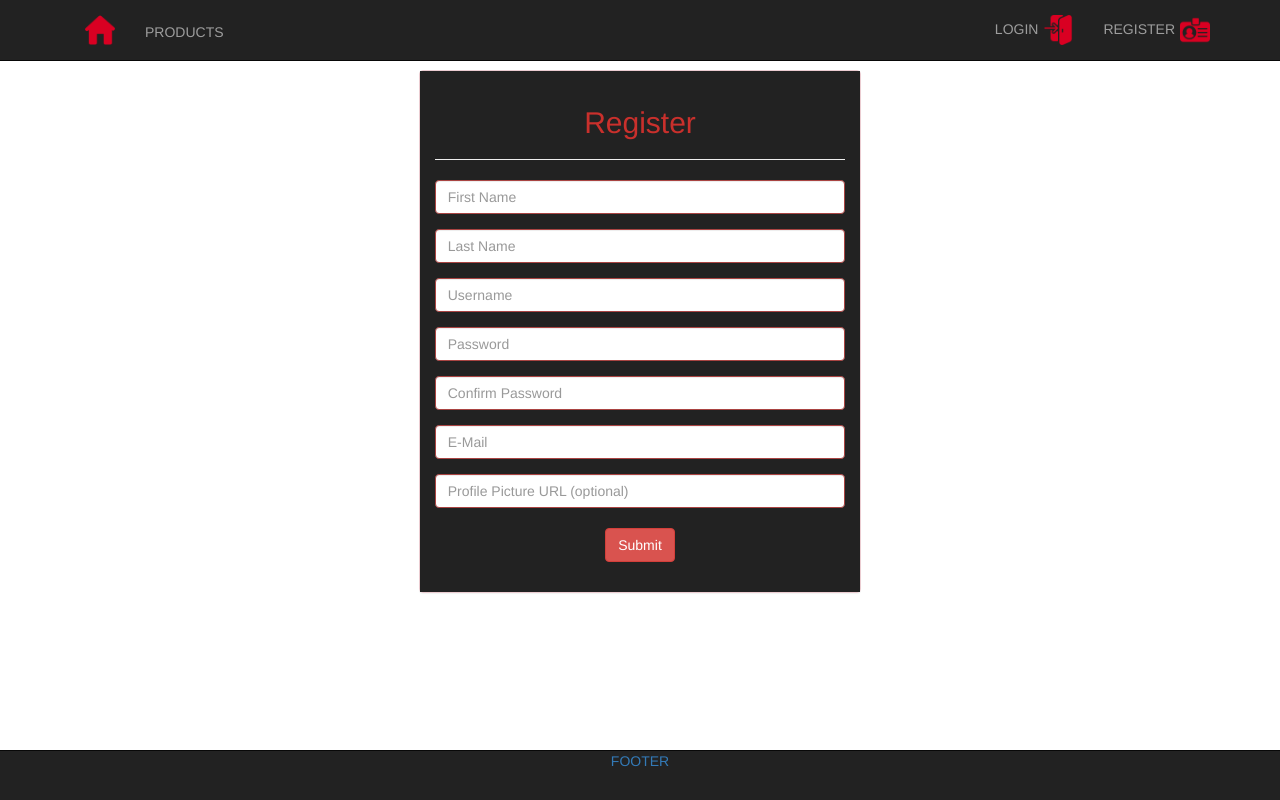
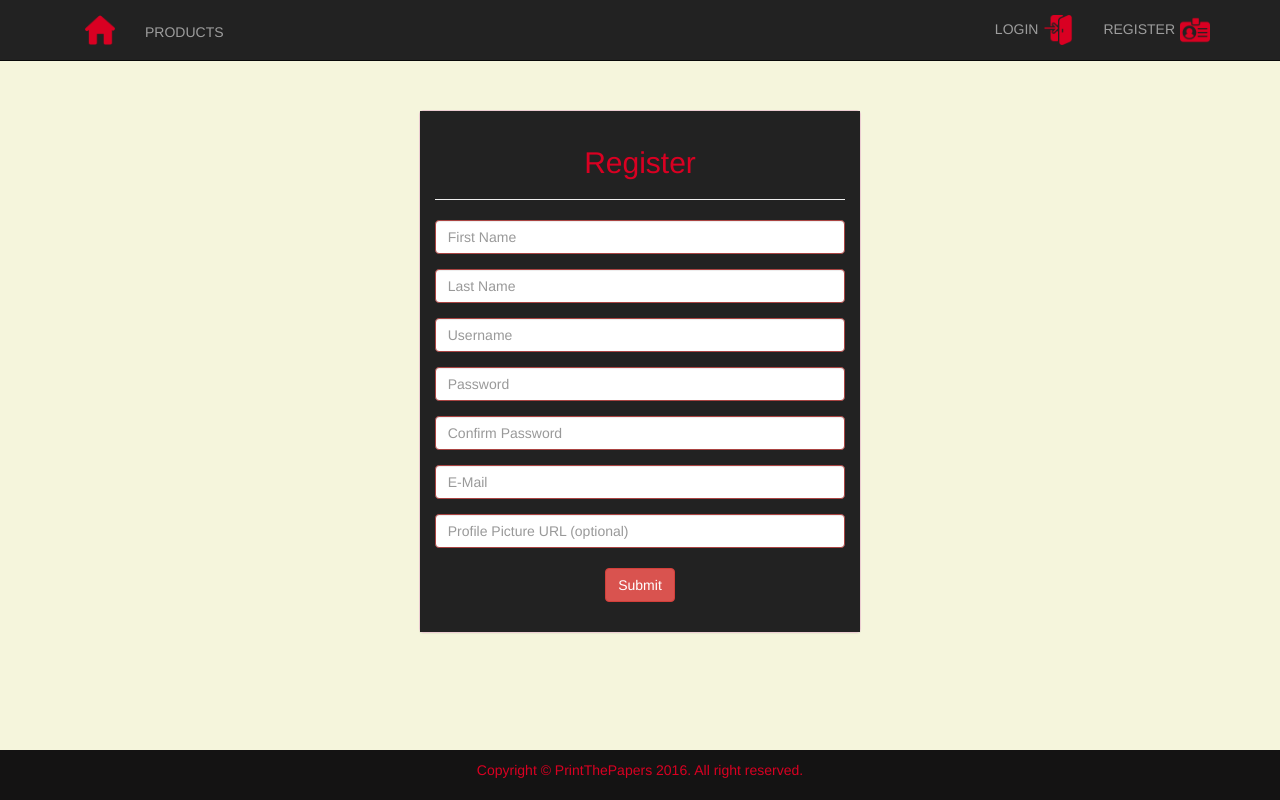
Before and after one commit to C-Karadjov/PrintThePapers, a Node project: template views/users/register.pug in a window 1280 px wide. Run offline with Node 20 templates, Linux system fonts and the light colour scheme; the template is opened without the code that fills it, so the values that code supplies are empty; some libraries are stand-ins or nearby versions.

Commit message:
small fix

```diff
--- a/public/css/main.css
+++ b/public/css/main.css
@@ -1,14 +1,23 @@
+html {
+    position: relative;
+    min-height: 100%;
+}
+body {
+    padding-top: 60px;
+    background: beige;
+    margin-bottom: 100px;
+}
 .form-panel {
     background: #222222;
 }
 .color-text {
-    color: #c9302c;
+    color: #d90022;
 }
 .btn {
     margin-top: 20px;
 }
 #main-container {
-    margin-top: 70px;
+    margin-top: 50px;
 }
 .nav-img {
     margin-left: 5px;
@@ -23,3 +32,14 @@
 .admin-color {
     color: red;
 }
+.mainFoot {
+    position: absolute;
+    bottom: 0;
+    width: 100%;
+    height: 50px;
+    background-color: #141313;
+}
+.footer {
+    padding-top: 10px;
+    color: #d90022;
+}
--- a/public/js/user.auth.js
+++ b/public/js/user.auth.js
@@ -21,82 +21,89 @@
                 $('#password-login').val('');
             });
     });
-    // $('#btn-register').on('click', () => {
-    //     const body = {
-    //         firstName: $('#first-name-register').val().trim(),
-    //         lastName: $('#last-name-register').val().trim(),
-    //         username: $('#username-register').val().trim(),
-    //         password: $('#password-register').val().trim(),
-    //         reenterPassword: $('#reenter-password-register').val().trim(),
-    //         email: $('#email-register').val().trim(),
-    //         profilePicture: $('#avatar-register').val().trim(),
-    //     };
-    //
-    //     if (Object.keys(body).length === 0) {
-    //         toastr.error('Please fill out all of the fields!');
-    //         return;
-    //     }
-    //
-    //     // for (const prop in body) {
-    //     //     if (!body[prop].trim() && prop !== 'avatar') {
-    //     //         toastr.error('Please fill out all of the fields!' +
-    //     //             ' Only the avatar is optional!');
-    //     //         return;
-    //     //     }
-    //     // }
-    //
-    //     if (body.firstName.length < 2 || body.firstName.length > 18) {
-    //         toastr.error('First name cannot be smaller ' +
-    //             'than 2 symbols or greater than 18!');
-    //         $('#first-name-register').val('').focus();
-    //         return;
-    //     }
-    //
-    //     if (body.lastName.length < 2 || body.lastName.length > 18) {
-    //         toastr.error('Last name cannot be smaller ' +
-    //             'than 2 symbols or greater than 18!');
-    //         $('#last-name-register').val('').focus();
-    //         return;
-    //     }
-    //
-    //     if (!body.password || body.password !== body.reenterPassword) {
-    //         toastr.error('Passwords do not match!');
-    //         $('#password-register').val('').focus();
-    //         $('#reenter-password-register').val('');
-    //         return;
-    //     }
-    //
-    //     if (body.password.length < 6 || body.password.length > 18) {
-    //         toastr.error('Password should be between 6 and 18 symbols!');
-    //         $('#password-register').val('').focus();
-    //         $('#reenter-password-register').val('');
-    //         return;
-    //     }
-    //
-    //     const emailRegex = /^(([^<>()\[\]\\.,;:\s@"]+(\.[^<>()\[\]\\.,;:\s@"]+)*)|(".+"))@((\[[0-9]{1,3}\.[0-9]{1,3}\.[0-9]{1,3}\.[0-9]{1,3}])|(([a-zA-Z\-0-9]+\.)+[a-zA-Z]{2,}))$/;
-    //     if (!emailRegex.test(body.email)) {
-    //         toastr.error('Invalid E-Mail!');
-    //         $('#email-register').val('').focus();
-    //         return;
-    //     }
-    //
-    //     requester.postJSON('/register', body)
-    //         .then((res) => {
-    //             console.log(res);
-    //             toastr.success('Registration successful! Redirecting...');
-    //             setTimeout(() => {
-    //                 window.location = '/';
-    //             }, 1500);
-    //         })
-    //         .catch((err) => {
-    //             console.log(err);
-    //             if (err.responseJSON.code === 11000) {
-    //                 toastr.error(`Username "${body.username}" already exists!`);
-    //                 $('#username-register').val('');
-    //             } else {
-    //                 console.log(err);
-    //                 toastr.error('An error occurred! Please try again!');
-    //             }
-    //         });
-    // });
+    $('#btn-register').on('click', () => {
+        const body = {
+            firstName: $('#first-name-register').val().trim(),
+            lastName: $('#last-name-register').val().trim(),
+            username: $('#username-register').val().trim(),
+            password: $('#password-register').val().trim(),
+            reenterPassword: $('#reenter-password-register').val().trim(),
+            email: $('#email-register').val().trim(),
+            avatar: $('#avatar-register').val().trim(),
+        };
+
+        if (Object.keys(body).length === 0) {
+            toastr.error('Please fill out all of the fields!');
+            return;
+        }
+
+        for (const prop in body) {
+            if (!body[prop].trim() && prop !== 'avatar') {
+                toastr.error('Please fill out all of the fields!' +
+                    ' Only the avatar is optional!');
+                return;
+            }
+        }
+
+        if (body.firstName.length < 2 || body.firstName.length > 18) {
+            toastr.error('First name cannot be smaller ' +
+                'than 2 symbols or greater than 18!');
+            $('#first-name-register').val('').focus();
+            return;
+        }
+
+        if (body.lastName.length < 2 || body.lastName.length > 18) {
+            toastr.error('Last name cannot be smaller ' +
+                'than 2 symbols or greater than 18!');
+            $('#last-name-register').val('').focus();
+            return;
+        }
+
+        if (body.username.length < 2 || body.username.length > 18) {
+            toastr.error('Username cannot be smaller ' +
+                'than 2 symbols or greater than 18!');
+            $('#username-register').val('').focus();
+            return;
+        }
+
+        if (!body.password || body.password !== body.reenterPassword) {
+            toastr.error('Passwords do not match!');
+            $('#password-register').val('').focus();
+            $('#reenter-password-register').val('');
+            return;
+        }
+
+        if (body.password.length < 6 || body.password.length > 18) {
+            toastr.error('Password should be between 6 and 18 symbols!');
+            $('#password-register').val('').focus();
+            $('#reenter-password-register').val('');
+            return;
+        }
+
+        const emailRegex = /^(([^<>()\[\]\\.,;:\s@"]+(\.[^<>()\[\]\\.,;:\s@"]+)*)|(".+"))@((\[[0-9]{1,3}\.[0-9]{1,3}\.[0-9]{1,3}\.[0-9]{1,3}])|(([a-zA-Z\-0-9]+\.)+[a-zA-Z]{2,}))$/;
+        if (!emailRegex.test(body.email)) {
+            toastr.error('Invalid E-Mail!');
+            $('#email-register').val('').focus();
+            return;
+        }
+
+        requester.postJSON('/register', body)
+            .then((res) => {
+                console.log(res);
+                toastr.success('Registration successful! Redirecting...');
+                setTimeout(() => {
+                    window.location = '/';
+                }, 1500);
+            })
+            .catch((err) => {
+                console.log(err);
+                if (err.responseJSON.code === 11000) {
+                    toastr.error(`Username "${body.username}" already exists!`);
+                    $('#username-register').val('');
+                } else {
+                    console.log(err);
+                    toastr.error('An error occurred! Please try again!');
+                }
+            });
+    });
 }());
--- a/server/data/users.data.js
+++ b/server/data/users.data.js
@@ -11,7 +11,7 @@ const getData = (db) => {
 
             let _profilePicture = {};
 
-            if (!profilePicture.src) {
+            if (!profilePicture) {
                 _profilePicture = {
                     src: '/public/images/default.user.png',
                 };
--- a/views/main.pug
+++ b/views/main.pug
@@ -11,46 +11,48 @@ head
     script(src="/libs/bootstrap/dist/js/bootstrap.js")
     script(src="/libs/toastr/build/toastr.min.js")
 body
-    nav.navbar.navbar-inverse.navbar-fixed-top
-        .container
-            .navbar-header
-                button.navbar-toggle.collapsed(type='button', data-toggle='collapse')
-                    span.sr-only
-                    span.icon-bar
-                    span.icon-bar
-                    span.icon-bar
-            .navbar-collapse.collapse
-                ul.nav.navbar-nav.navbar-left
+nav.navbar.navbar-inverse.navbar-fixed-top
+    .container
+        .navbar-header
+            button.navbar-toggle.collapsed(type='button', data-toggle='collapse')
+                span.sr-only
+                span.icon-bar
+                span.icon-bar
+                span.icon-bar
+        .navbar-collapse.collapse
+            ul.nav.navbar-nav.navbar-left
+                li
+                    a(href='/home')
+                        img(src='/public/images/home.png' height='30')
+                li
+                    a.nav-products(href='/products') PRODUCTS
+            ul.nav.navbar-nav.navbar-right
+                if user && user.role == 'admin'
                     li
-                        a(href='/home')
-                            img(src='/public/images/home.png' height='30')
+                        a(href='/admin-panel') ADMIN PANEL
+                            img.nav-img(src='/public/images/admin.png' height='30')
+                if !user
                     li
-                        a.nav-products(href='/products') PRODUCTS
-                ul.nav.navbar-nav.navbar-right
-                    if user && user.role == 'admin'
-                        li
-                            a(href='/admin-panel') ADMIN PANEL
-                                img.nav-img(src='/public/images/admin.png' height='30')
-                    if !user
-                        li
-                            a(href='/login') LOGIN
-                                img.nav-img(src='/public/images/login.png' height='30')
-                        li
-                            a(href='/register') REGISTER
-                                img.nav-img(src='/public/images/register.png' height='30')
-                    else
-                        li
-                            a(href='/profile/' + user.username) PROFILE
-                                img.nav-img(src='/public/images/profile.png' height='30')
-                        li
-                            a(href='/logout') LOGOUT
-                                img.nav-img(src='/public/images/logout.png' height='30')
+                        a(href='/login') LOGIN
+                            img.nav-img(src='/public/images/login.png' height='30')
+                    li
+                        a(href='/register') REGISTER
+                            img.nav-img(src='/public/images/register.png' height='30')
+                else
+                    li
+                        a(href='/profile/' + user.username) PROFILE
+                            img.nav-img(src='/public/images/profile.png' height='30')
+                    li
+                        a(href='/logout') LOGOUT
+                            img.nav-img(src='/public/images/logout.png' height='30')
 
-    #main-container
-        block content
-    footer
-        nav.navbar.navbar-inverse.navbar.navbar-fixed-bottom.text-center
-            a(href='#') FOOTER
+#main-container
+    block content
 
-    script(src="/public/js/requester.js")
-    script(src="/public/js/user.auth.js")
+footer.mainFoot
+    .container-fluid.text-center
+        .footer
+            p Copyright © PrintThePapers 2016. All right reserved.
+
+script(src="/public/js/requester.js")
+script(src="/public/js/user.auth.js")
--- a/views/users/profile.pug
+++ b/views/users/profile.pug
@@ -4,8 +4,8 @@ block content
     .container
         .row
             .col-md-3.text-center.profile-left-panel
-                a.thumbnail
-                    img(src= userData.profilePicture.src, alt="profile-pic")
+                .thumbnail
+                    img.img-rounded(src= userData.profilePicture.src, alt="profile-pic")
                 h3 #{userData.username}
                 if userData.username != userData.firstName + ' ' + userData.lastName
                     p #{userData.firstName} #{userData.lastName}
@@ -15,4 +15,4 @@ block content
                     p ADMIN
                 if user && (userData.role != 'admin' && user.role == 'admin')
                     form(action='/profile/' + userData.username + '/update-status' method='POST')
-                        button.btn.btn-danger(type='submit') Create Admin
+                        button.btn.btn-danger.fix-footer(type='submit') Create Admin
--- a/views/users/register.pug
+++ b/views/users/register.pug
@@ -12,18 +12,18 @@ block content
                                 hr
                                 form(action='/register' method='post')
                                     .form-group
-                                    input#first-name-register.form-control(type='text' name='firstName' placeholder='First Name' required='true')
+                                    input#first-name-register.form-control(type='text' name='firstName' placeholder='First Name' required='true' onfocus="this.placeholder = ''" onblur="this.placeholder ='First Name'")
                                     .form-group
-                                    input#last-name-register.form-control(type='text' name='lastName' placeholder='Last Name' required='true')
+                                    input#last-name-register.form-control(type='text' name='lastName' placeholder='Last Name' required='true' onfocus="this.placeholder = ''" onblur="this.placeholder ='Last Name'")
                                     .form-group
-                                    input#username-register.form-control(type='text' name='username' placeholder='Username' required='true')
+                                    input#username-register.form-control(type='text' name='username' placeholder='Username' required='true' onfocus="this.placeholder = ''" onblur="this.placeholder ='Username'")
                                     .form-group
-                                    input#password-register.form-control(type='password' name='password' placeholder='Password' required='true')
+                                    input#password-register.form-control(type='password' name='password' placeholder='Password' required='true' onfocus="this.placeholder = ''" onblur="this.placeholder ='Password'")
                                     .form-group
-                                    input#reenter-password-register.form-control(type='password' name='con-password' placeholder='Confirm Password' required='true')
+                                    input#reenter-password-register.form-control(type='password' name='con-password' placeholder='Confirm Password' required='true' onfocus="this.placeholder = ''" onblur="this.placeholder ='Confirm Password'")
                                     .form-group
-                                    input#email-register.form-control(type='text' name='email' placeholder='E-Mail' required='true')
+                                    input#email-register.form-control(type='text' name='email' placeholder='E-Mail' required='true' onfocus="this.placeholder = ''" onblur="this.placeholder ='E-Mail'")
                                     .form-group
-                                    input#avatar-register.form-control(type='text' name='profilePicture' placeholder='Profile Picture URL (optional)')
+                                    input#avatar-register.form-control(type='text' name='avatar' placeholder='Profile Picture URL (optional)' onfocus="this.placeholder = ''" onblur="this.placeholder ='Profile Picture URL (optional)'")
                                     .form-group.text-center
-                                        button#btn-register.btn.btn-danger(type='submit') Submit
+                                        button#btn-register.btn.btn-danger(type='submit' onclick='return false') Submit
```
Also changed, not shown: views/users/adminPanel.pug (+19 -17 lines).
